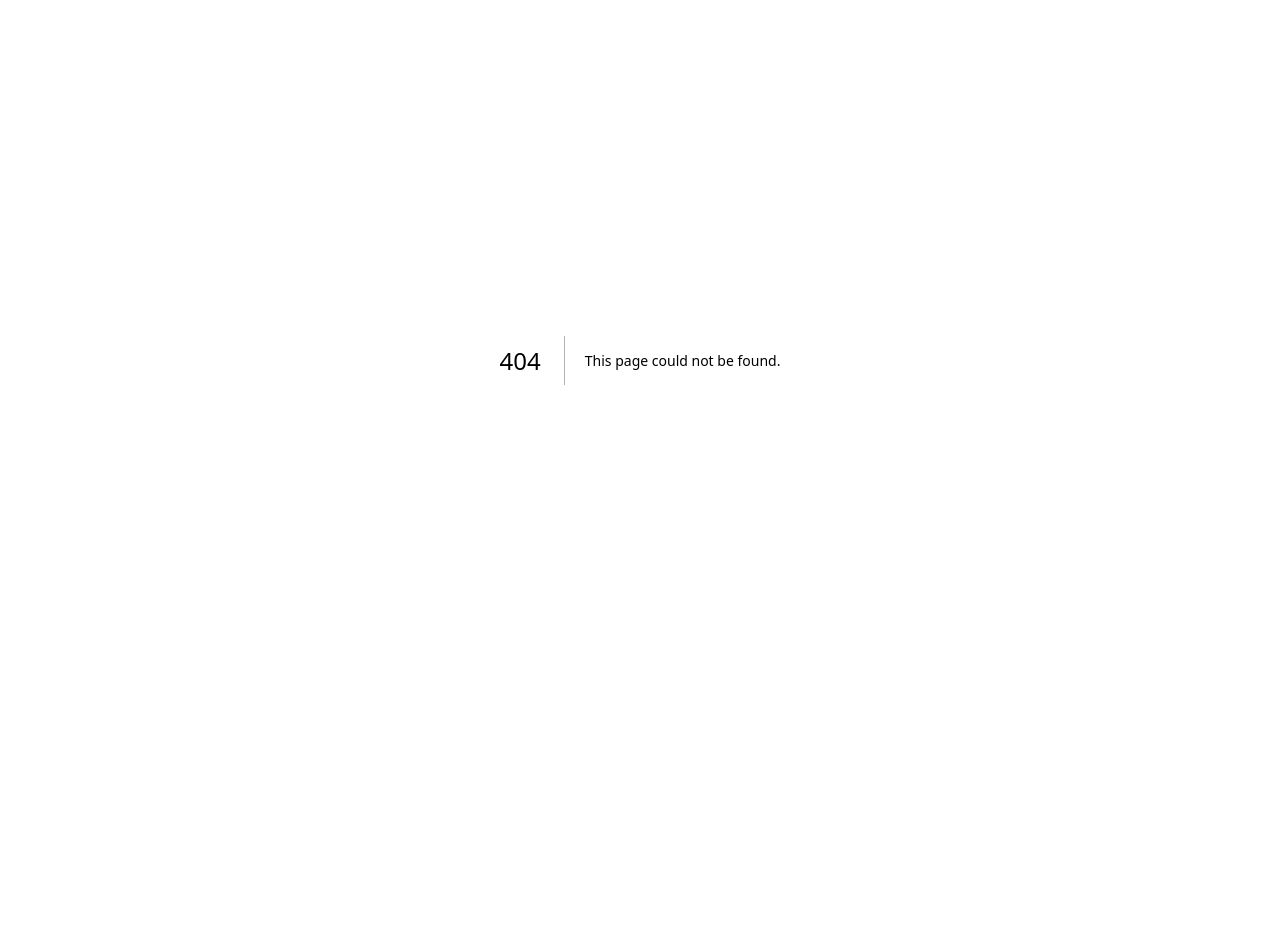
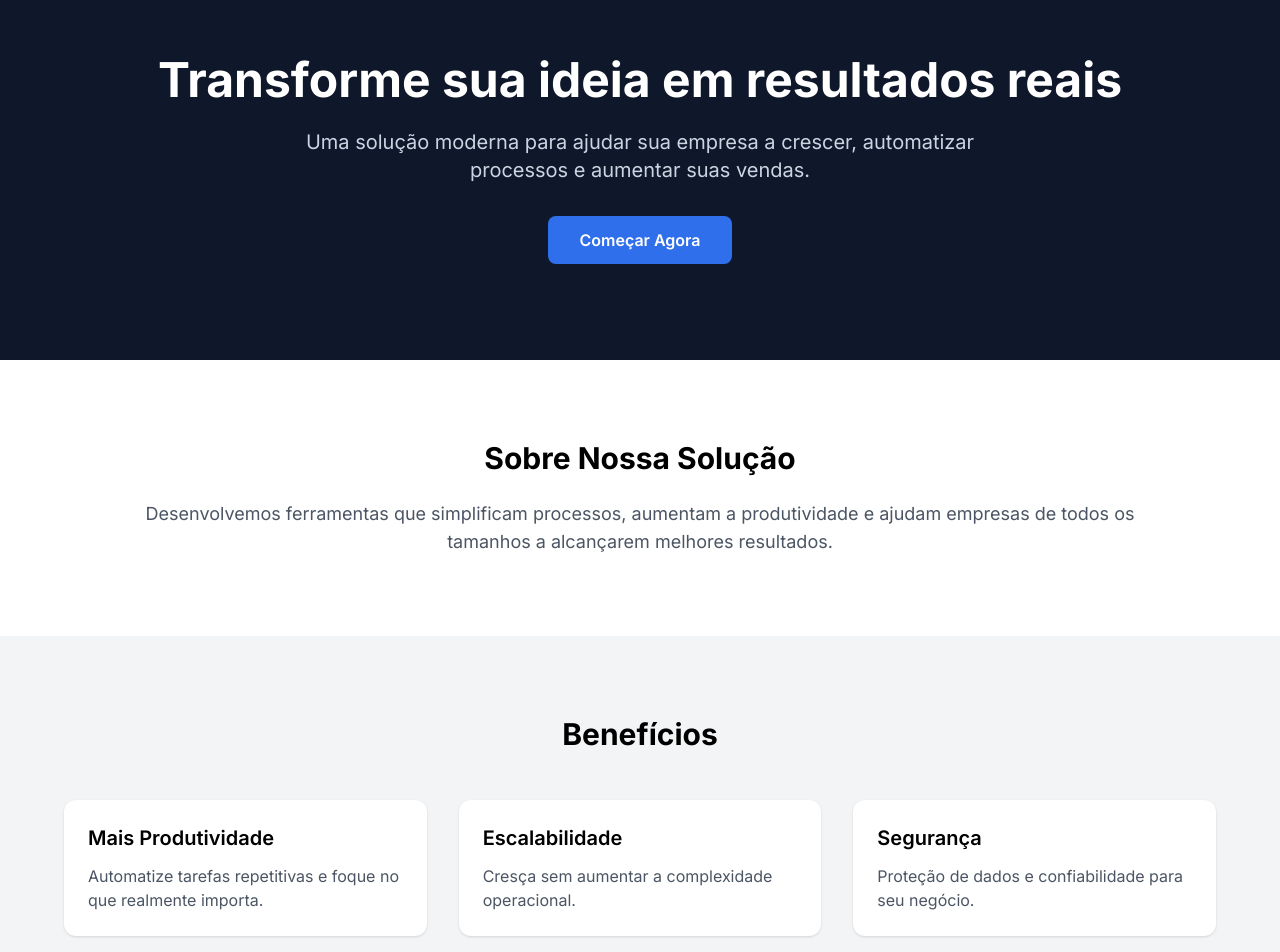
Before and after one commit to 1910gstv/nextjs-front-end, a Next.js app: page /home in a window 1280 px wide. Before the commit this address had no page. Shown: the part 40-992 px from the top of the page. Before the commit the page ends 800 px from the top, so only its background shows below. Built offline with nearby package versions, Linux system fonts and the light colour scheme; a web font is replaced by a local one.

Commit message:
criando pagina home

```diff
--- /dev/null
+++ b/app/home/page.tsx
@@ -0,0 +1,179 @@
+export default function Page() {
+  return (
+    <main className="min-h-screen">
+      {/* Hero */}
+      <section className="bg-slate-900 text-white py-24 px-6">
+        <div className="max-w-6xl mx-auto text-center">
+          <h1 className="text-5xl font-bold mb-6">
+            Transforme sua ideia em resultados reais
+          </h1>
+
+          <p className="text-xl text-slate-300 max-w-2xl mx-auto mb-8">
+            Uma solução moderna para ajudar sua empresa a crescer,
+            automatizar processos e aumentar suas vendas.
+          </p>
+
+          <button className="bg-blue-600 hover:bg-blue-700 px-8 py-3 rounded-lg font-semibold">
+            Começar Agora
+          </button>
+        </div>
+      </section>
+
+      {/* Sobre */}
+      <section className="py-20 px-6">
+        <div className="max-w-5xl mx-auto text-center">
+          <h2 className="text-3xl font-bold mb-6">
+            Sobre Nossa Solução
+          </h2>
+
+          <p className="text-gray-600 text-lg">
+            Desenvolvemos ferramentas que simplificam processos,
+            aumentam a produtividade e ajudam empresas de todos os
+            tamanhos a alcançarem melhores resultados.
+          </p>
+        </div>
+      </section>
+
+      {/* Benefícios */}
+      <section className="bg-gray-100 py-20 px-6">
+        <div className="max-w-6xl mx-auto">
+          <h2 className="text-3xl font-bold text-center mb-12">
+            Benefícios
+          </h2>
+
+          <div className="grid md:grid-cols-3 gap-8">
+            <div className="bg-white p-6 rounded-xl shadow">
+              <h3 className="font-semibold text-xl mb-3">
+                Mais Produtividade
+              </h3>
+              <p className="text-gray-600">
+                Automatize tarefas repetitivas e foque no que realmente importa.
+              </p>
+            </div>
+
+            <div className="bg-white p-6 rounded-xl shadow">
+              <h3 className="font-semibold text-xl mb-3">
+                Escalabilidade
+              </h3>
+              <p className="text-gray-600">
+                Cresça sem aumentar a complexidade operacional.
+              </p>
+            </div>
+
+            <div className="bg-white p-6 rounded-xl shadow">
+              <h3 className="font-semibold text-xl mb-3">
+                Segurança
+              </h3>
+              <p className="text-gray-600">
+                Proteção de dados e confiabilidade para seu negócio.
+              </p>
+            </div>
+          </div>
+        </div>
+      </section>
+
+      {/* Formulário */}
+      <section className="py-20 px-6">
+        <div className="max-w-3xl mx-auto">
+          <h2 className="text-3xl font-bold text-center mb-10">
+            Entre em Contato
+          </h2>
+
+          <form className="space-y-6 bg-white p-8 rounded-xl shadow">
+            <div>
+              <label className="block mb-2 font-medium">
+                Nome
+              </label>
+              <input
+                type="text"
+                className="w-full border rounded-lg p-3"
+                placeholder="Seu nome"
+              />
+            </div>
+
+            <div>
+              <label className="block mb-2 font-medium">
+                E-mail
+              </label>
+              <input
+                type="email"
+                className="w-full border rounded-lg p-3"
+                placeholder="seu@email.com"
+              />
+            </div>
+
+            <div>
+              <label className="block mb-2 font-medium">
+                Mensagem
+              </label>
+              <textarea
+                rows={5}
+                className="w-full border rounded-lg p-3"
+                placeholder="Digite sua mensagem..."
+              />
+            </div>
+
+            <button
+              type="submit"
+              className="w-full bg-blue-600 text-white py-3 rounded-lg font-semibold hover:bg-blue-700"
+            >
+              Enviar Mensagem
+            </button>
+          </form>
+        </div>
+      </section>
+
+      {/* CTA */}
+      <section className="bg-blue-600 text-white py-20 px-6">
+        <div className="max-w-4xl mx-auto text-center">
+          <h2 className="text-4xl font-bold mb-4">
+            Pronto para começar?
+          </h2>
+
+          <p className="mb-8 text-lg">
+            Fale com nossa equipe e descubra como podemos ajudar.
+          </p>
+
+          <button className="bg-white text-blue-600 px-8 py-3 rounded-lg font-semibold">
+            Solicitar Demonstração
+          </button>
+        </div>
+      </section>
+
+      {/* Rodapé */}
+      <footer className="bg-slate-900 text-slate-400 py-10 px-6">
+        <div className="max-w-6xl mx-auto flex flex-col md:flex-row justify-between gap-6">
+          <div>
+            <h3 className="text-white font-bold text-lg mb-2">
+              Sua Empresa
+            </h3>
+            <p>
+              Soluções digitais para impulsionar negócios.
+            </p>
+          </div>
+
+          <div>
+            <h4 className="text-white font-semibold mb-2">
+              Contato
+            </h4>
+            <p>contato@empresa.com</p>
+            <p>(11) 99999-9999</p>
+          </div>
+
+          <div>
+            <h4 className="text-white font-semibold mb-2">
+              Redes Sociais
+            </h4>
+            <p>Instagram</p>
+            <p>LinkedIn</p>
+            <p>Facebook</p>
+          </div>
+        </div>
+
+        <div className="text-center mt-8 border-t border-slate-700 pt-6">
+          © 2026 Sua Empresa. Todos os direitos reservados.
+        </div>
+      </footer>
+    </main>
+  );
+}
```
